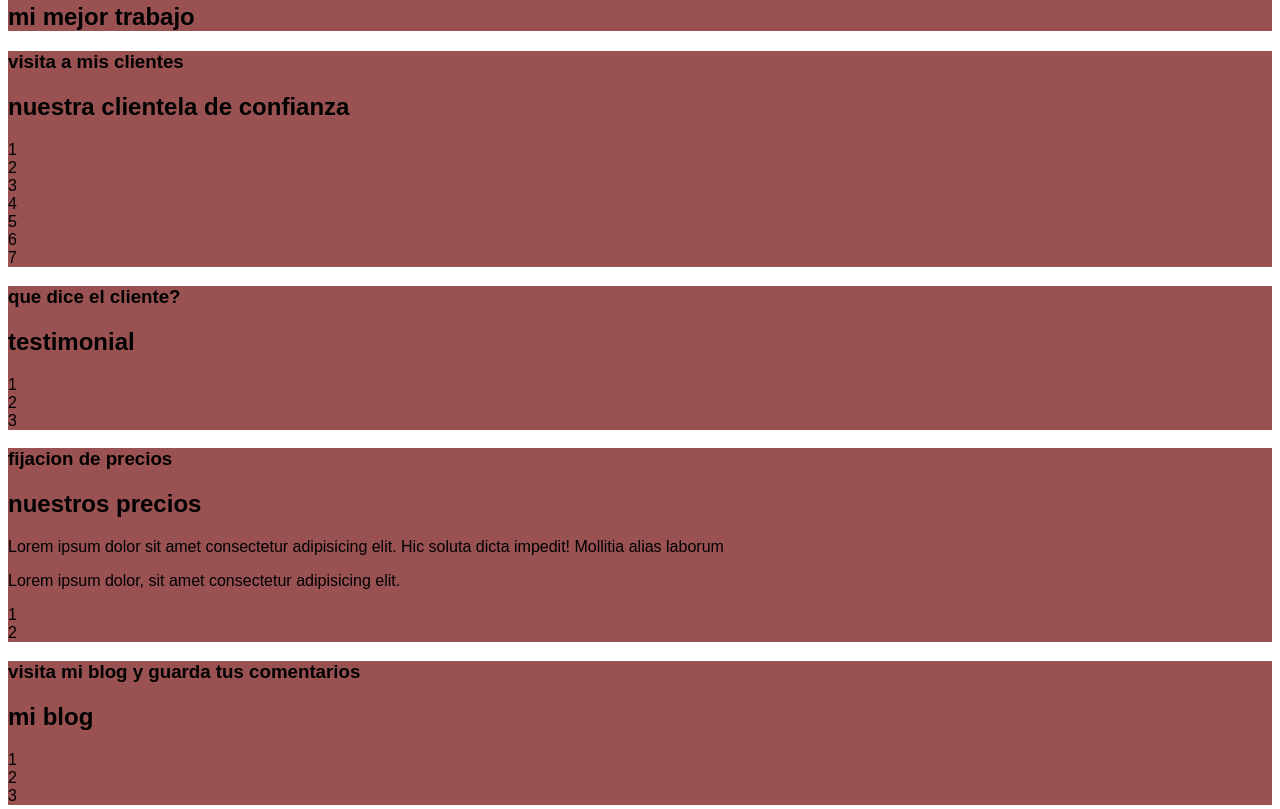
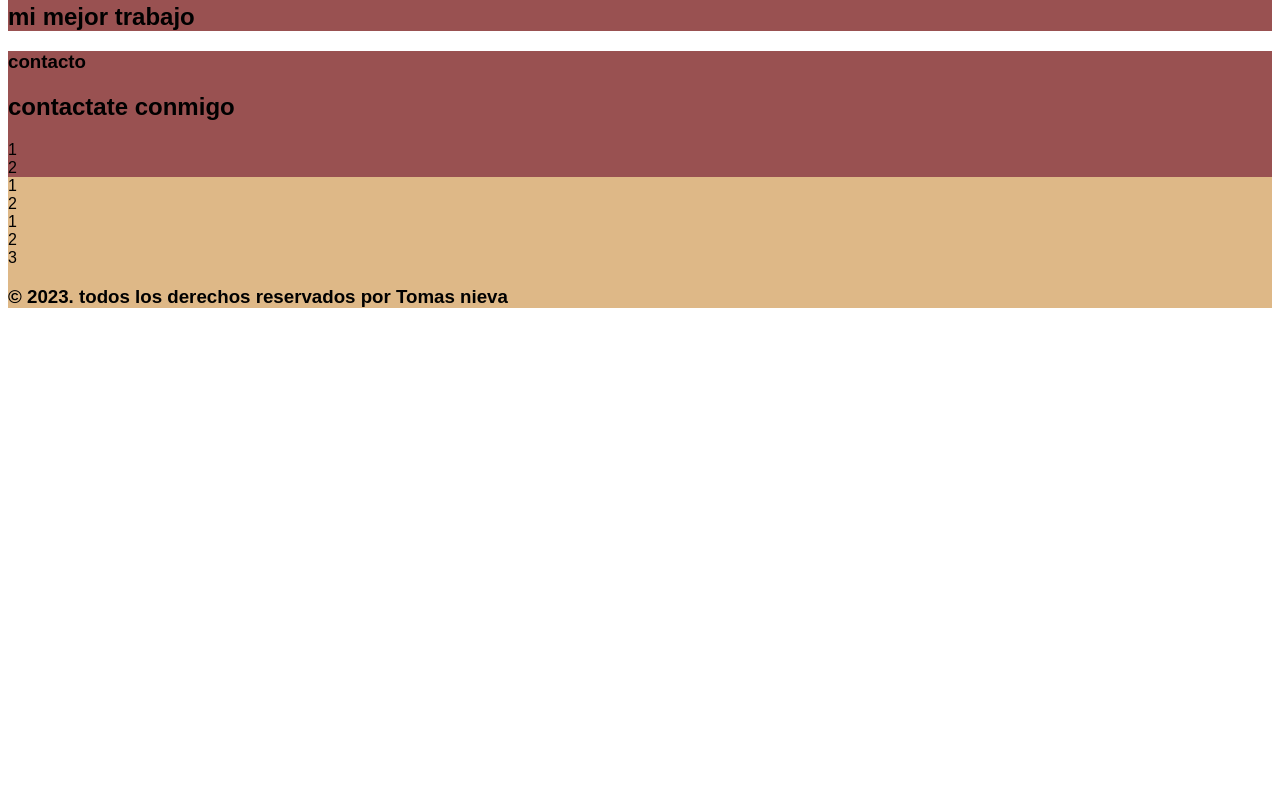
Before and after one commit to tomasnieva/myPortfolio, a plain HTML site: page index.html in a window 1280 px wide. Shown: the part 1315-2124 px from the top of the page. After the commit the page ends 1642 px from the top, so only its background shows below. Drawn offline with Linux system fonts and the light colour scheme; a web font is replaced by a local one.

Commit message:
realize cambios en la estructura html

```diff
--- a/estilo.css
+++ b/estilo.css
@@ -2,7 +2,7 @@
 *{
     font-family: 'AOK Buenos Aires', sans-serif;
 }
-/* porp base */
+/* prop base */
 header, .logo-texto, .cont-redes, .section-dos, .features, .section-uno, .cont-skills, .cont-features{
     display: flex;
 }
--- a/index.html
+++ b/index.html
@@ -110,59 +110,6 @@
             </div>
         </section>
         <!-- SEXTO SECTION -->
-        <section class="visit-my-client">
-            <div class="texto-client">
-                <h3>visita a mis clientes</h3>
-                <h1>nuestra clientela de confianza</h1>
-            </div>
-            <div class="cont-client">
-                <div>1</div>
-                <div>2</div>
-                <div>3</div>
-                <div>4</div>
-                <div>5</div>
-                <div>6</div>
-                <div>7</div>
-            </div>
-        </section>
-        <!-- SEPTIMO SECTION -->
-        <section class="testimonial">
-            <div class="texto-testimonial">
-                <h3>que dice el cliente?</h3>
-                <h1>testimonial</h1>
-            </div>
-            <div class="cont-testimonial">
-                <div>1</div>
-                <div>2</div>
-                <div>3</div>
-            </div>
-        </section>
-        <!-- OCTAVO SECTION -->
-        <section class="pricing">
-            <div class="texto-pricing">
-                <h3>fijacion de precios</h3>
-                <h1>nuestros precios</h1>
-                <p>Lorem ipsum dolor sit amet consectetur adipisicing elit. Hic soluta dicta impedit! Mollitia alias laborum</p>
-                <p>Lorem ipsum dolor, sit amet consectetur adipisicing elit.</p>
-            </div>
-            <div class="cont-pricing">
-                <div>1</div>
-                <div>2</div>
-            </div>
-        </section>
-        <!-- NOVENO SECTION -->
-        <section class="my-blog">
-            <div class="texto-blog">
-                <h3>visita mi blog y guarda tus comentarios<h3>
-                <h1>mi blog</h1>
-            </div>
-            <div class="cont-blog">
-                <div>1</div>
-                <div>2</div>
-                <div>3</div>
-            </div>
-        </section>
-        <!-- DECIMO SECTION -->
         <section class="contact">
             <div class="texto-contact">
                 <h3>contacto</h3>
```
